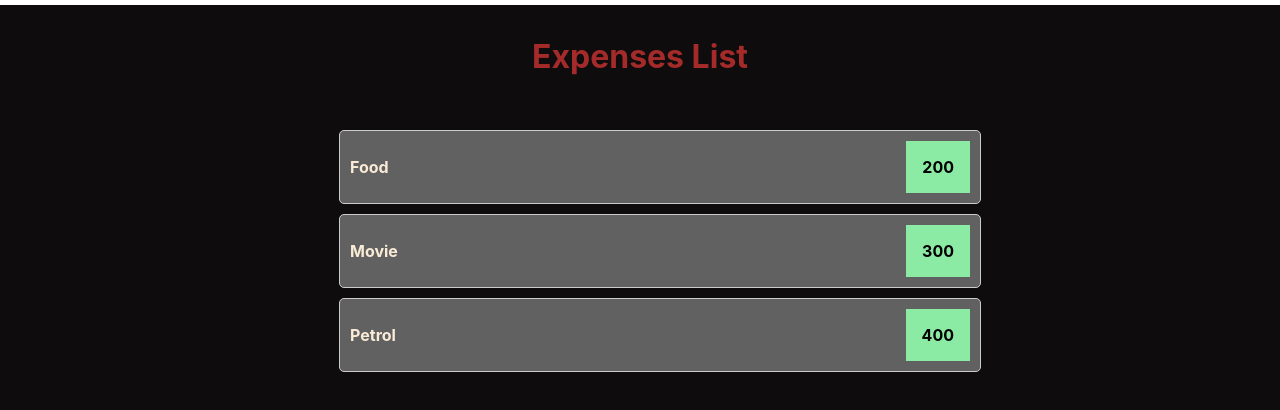
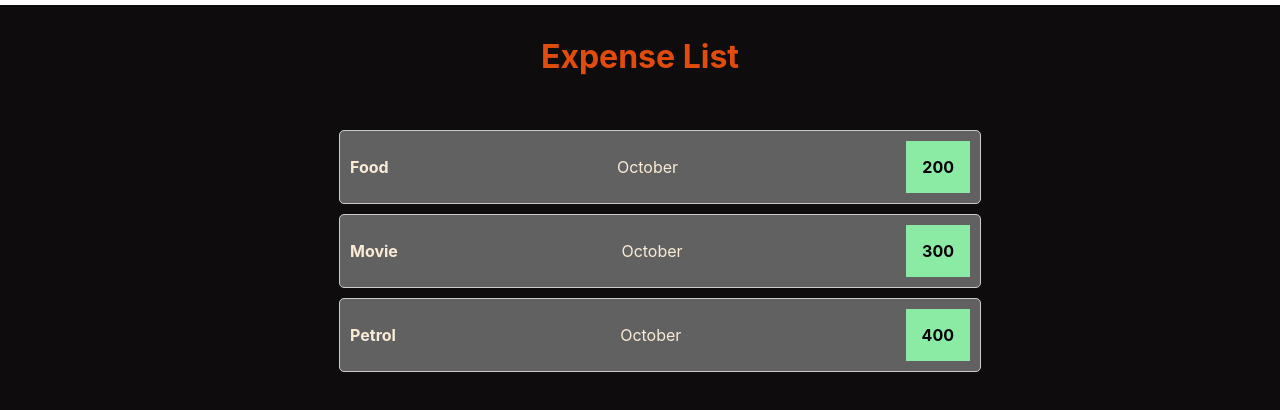
Before and after one commit to vaibhavsingh9798/react-deep-dive, a React (Create React App) app: page / in a window 1280 px wide. Shown: the top 410 px of the page. Built offline with nearby package versions, Linux system fonts and the light colour scheme.

Commit message:
add date

```diff
--- a/src/App.js
+++ b/src/App.js
@@ -3,7 +3,7 @@ import './App.css';
 import Expense from './components/Expense';
 
 function App() {
-  let items = [{name:"Food",price:200},{name:"Movie",price:300},{name:"Petrol",price:400}]
+  let items = [{name:"Food",price:200,date: new Date().getMonth()},{name:"Movie",price:300,date:new Date().getMonth()},{name:"Petrol",price:400,date: new Date().getMonth()}]
   return (
    <>
    <Expense items={items}/>
--- a/src/components/Expense.css
+++ b/src/components/Expense.css
@@ -7,7 +7,7 @@
 }
 
 .expenses-container h1{
-  color: brown;
+  color: rgb(225, 75, 11);
   font-size: 2rem;
   padding: 2rem;
 }
@@ -39,6 +39,13 @@
     justify-content: center;
     align-items: center;
 }
+.expense-date{
+
+    color: antiquewhite;
+    display: flex;
+    justify-content: center;
+    align-items: center;
+}
 .expense-amount{
     color:  black;
     font-weight: bold;
--- a/src/components/Expense.js
+++ b/src/components/Expense.js
@@ -1,13 +1,15 @@
 import './Expense.css'
 function Expense(props){
+  const months = ["January","February","March","April","May","June","July", "August",  "September", "October",  "November", "December" ];
    return(
     <>
        <div className="expenses-container">
-      <h1>Expenses List</h1>
+      <h1>Expense List</h1>
       <ul className="expenses-list">
         {props.items.map((expense, index) => (
           <li key={index} className="expense-item">
             <div className="expense-name">{expense.name}</div>
+            <div className="expense-date">{months[expense.date]}</div>
             <div className="expense-amount">{expense.price}</div>
           </li>
         ))}
```
